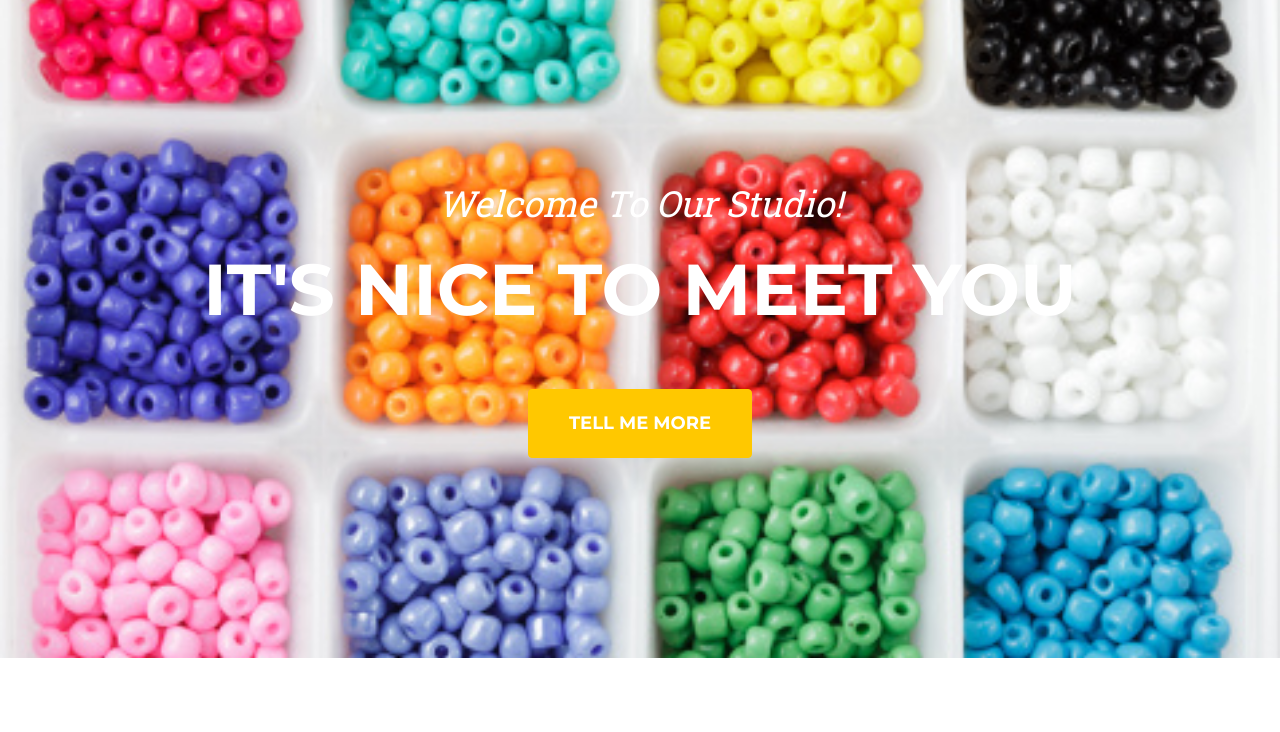
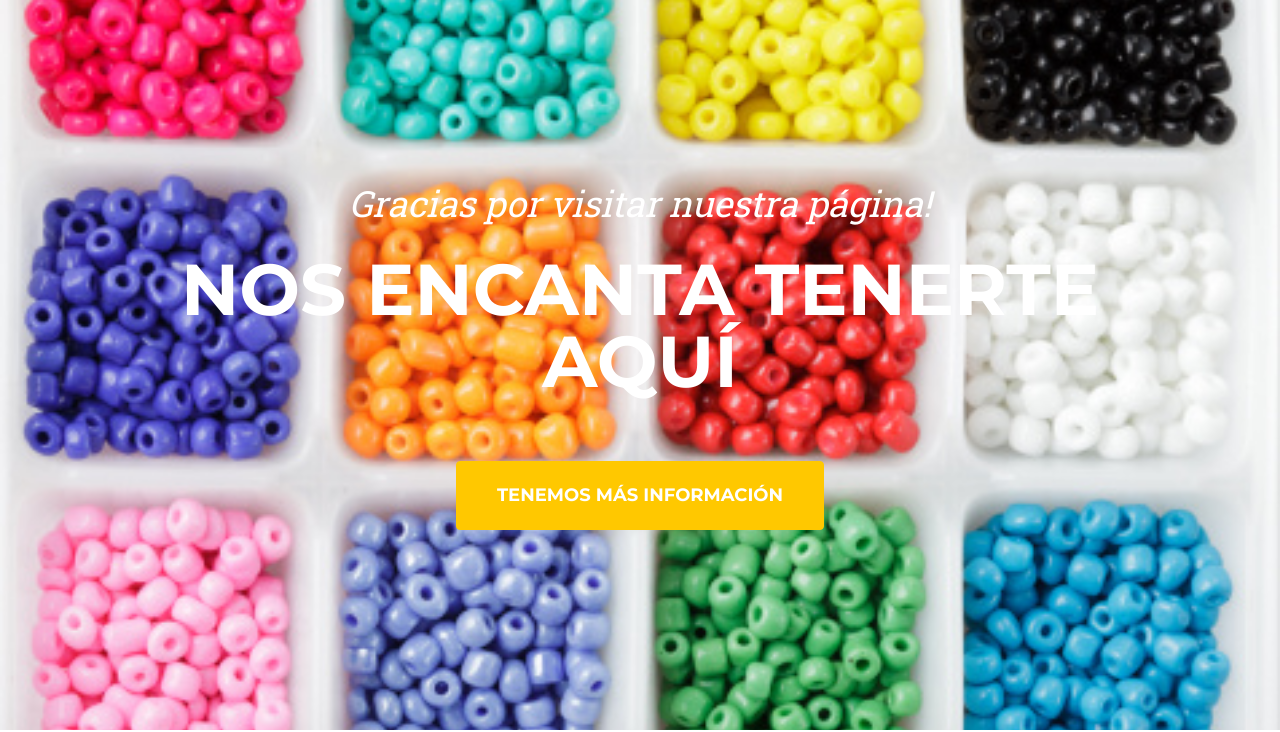
Before and after one commit to Franmu14/Mostacillas, a plain HTML site: page index.html in a window 1280 px wide. Shown: the part 87-819 px from the top of the page. Drawn offline with nearby package versions, Linux system fonts and the light colour scheme.

Commit message:
Update index.html

```diff
--- a/index.html
+++ b/index.html
@@ -39,9 +39,9 @@
         <!-- Masthead-->
         <header class="masthead">
             <div class="container">
-                <div class="masthead-subheading">Welcome To Our Studio!</div>
-                <div class="masthead-heading text-uppercase">It's Nice To Meet You</div>
-                <a class="btn btn-primary btn-xl text-uppercase" href="#services">Tell Me More</a>
+                <div class="masthead-subheading">Gracias por visitar nuestra página!</div>
+                <div class="masthead-heading text-uppercase">Nos encanta tenerte aquí</div>
+                <a class="btn btn-primary btn-xl text-uppercase" href="#services">tenemos más información</a>
             </div>
         </header>
         <!-- Services-->
```
